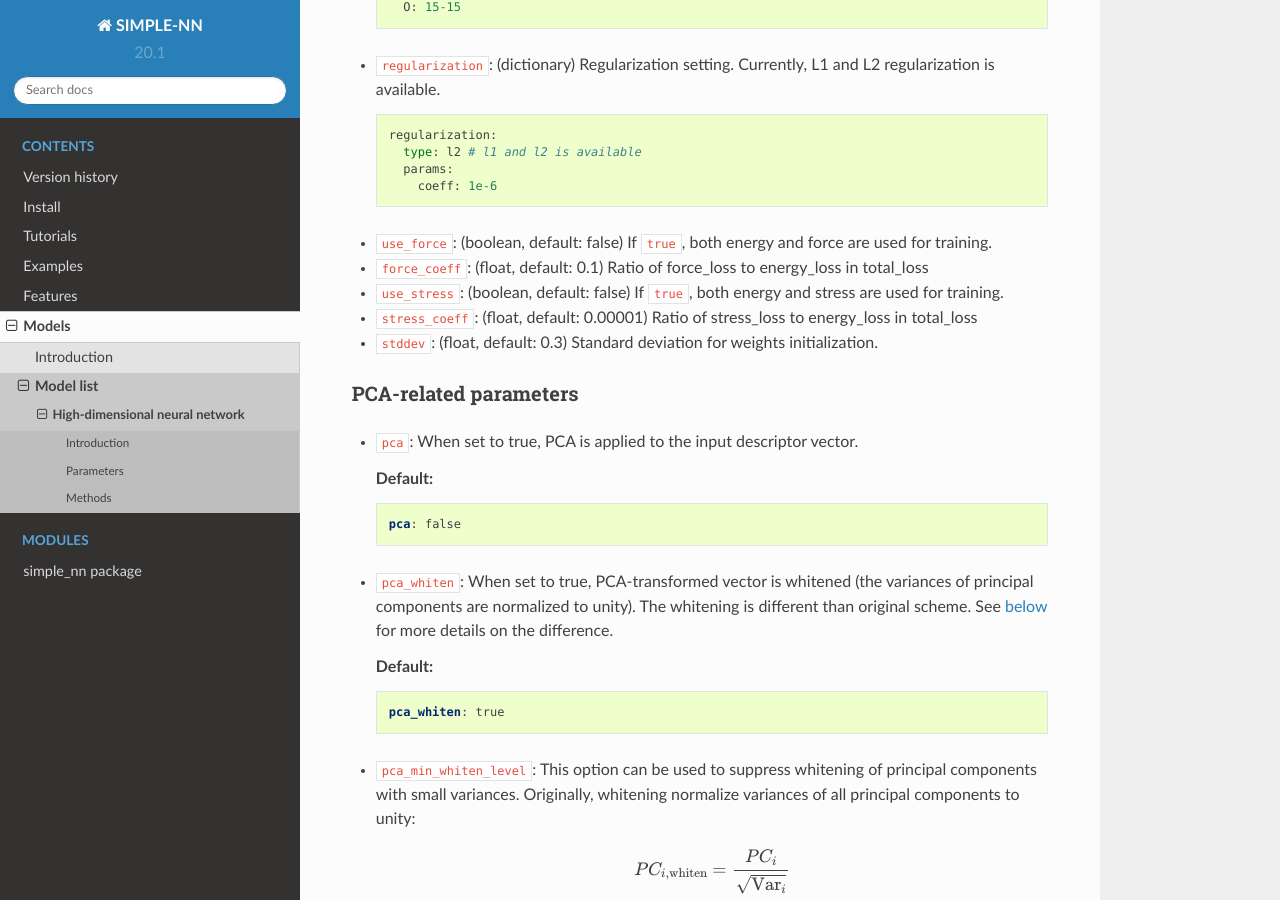
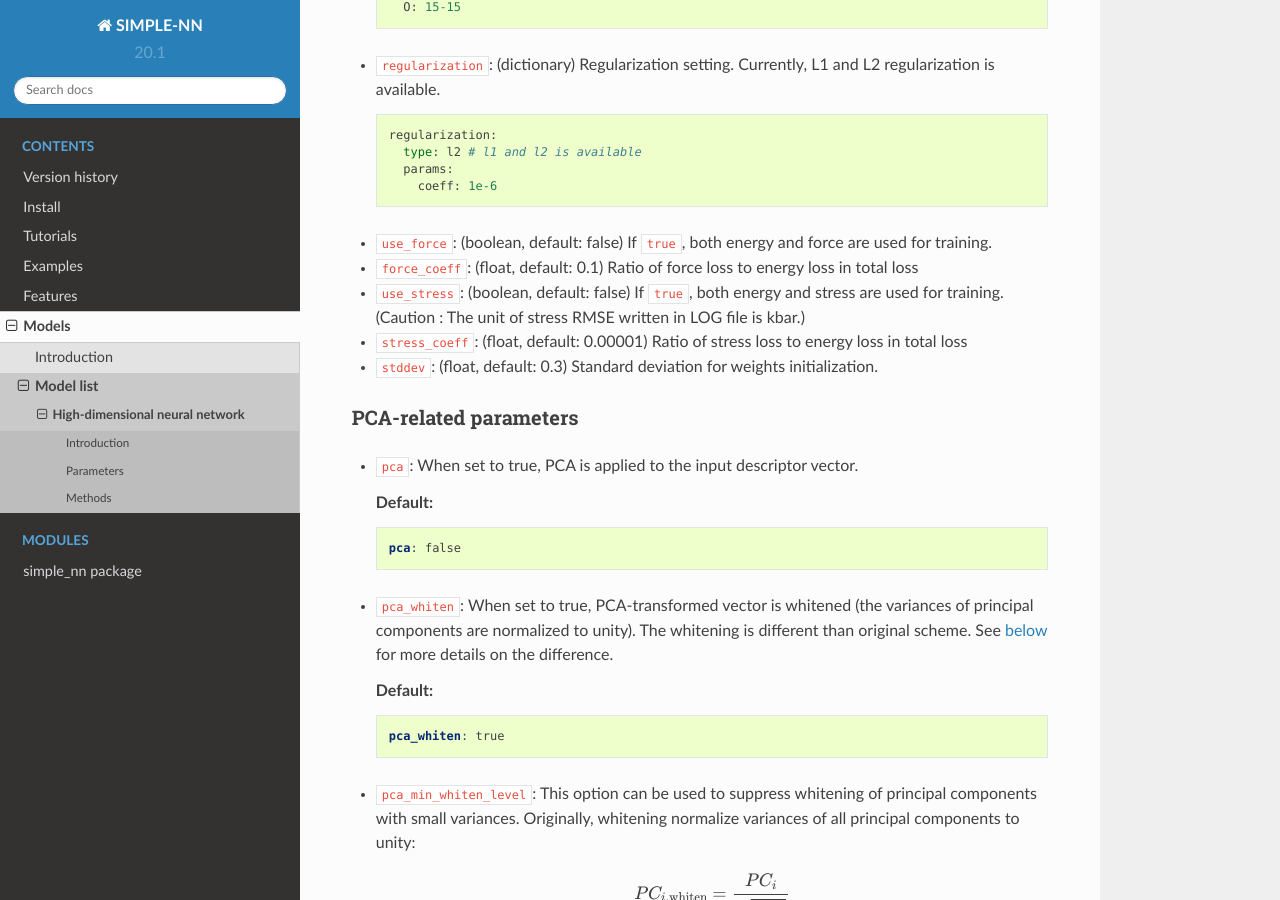
Before and after one commit to MDIL-SNU/SIMPLE-NN, a Sphinx documentation site: the page built from docs/models/hdnn/hdnn.rst, in a window 1280 px wide and 900 px high, scrolled down 827 px. Built offline with Sphinx 7.4.7 and the Read the Docs theme 2.0.0, drawn with Linux system fonts in a browser that asks for light colours.

```diff
--- a/docs/models/hdnn/hdnn.rst
+++ b/docs/models/hdnn/hdnn.rst
@@ -53,13 +53,14 @@ Network related parameter
   If :code:`true`, both energy and force are used for training.
 
 * :code:`force_coeff`\: (float, default: 0.1)
-  Ratio of force_loss to energy_loss in total_loss
+  Ratio of force loss to energy loss in total loss
 
 * :code:`use_stress`\: (boolean, default: false)
   If :code:`true`, both energy and stress are used for training.
+  (Caution : The unit of stress RMSE written in LOG file is kbar.)
 
 * :code:`stress_coeff`\: (float, default: 0.00001)
-  Ratio of stress_loss to energy_loss in total_loss
+  Ratio of stress loss to energy loss in total loss
 
 * :code:`stddev`\: (float, default: 0.3)
   Standard deviation for weights initialization.
```
Also changed, not shown: README.md (+1 -1 lines), 1 other file.
